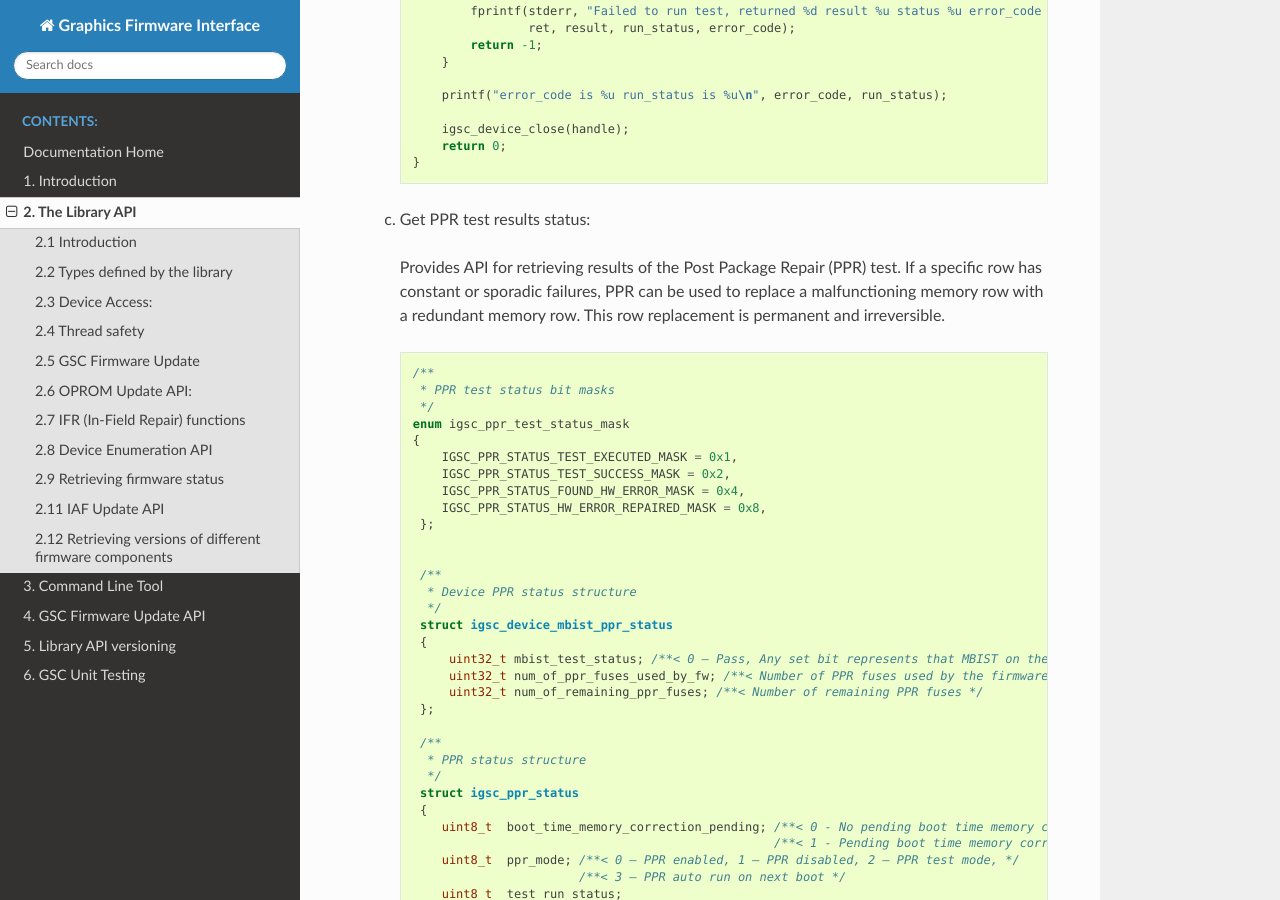
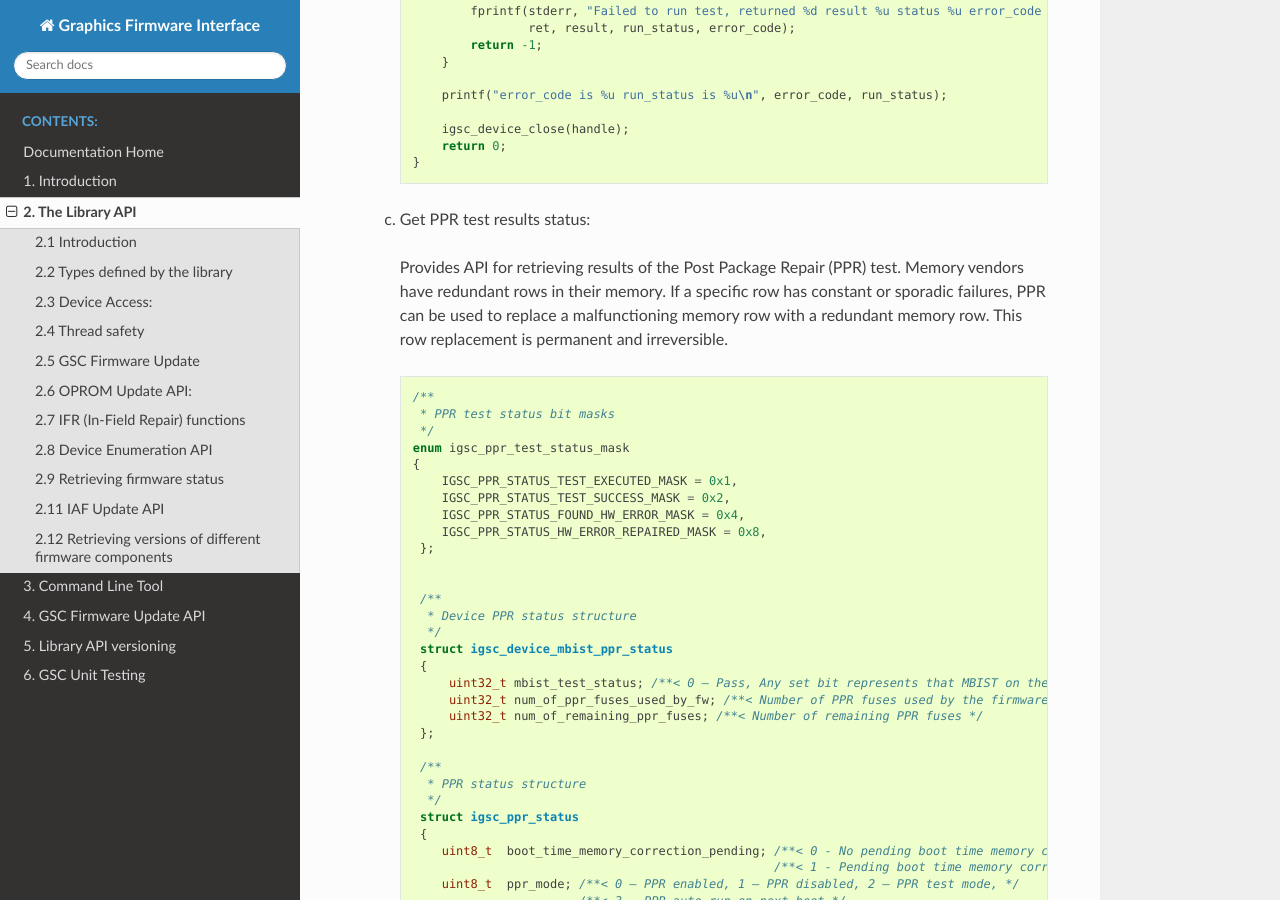
Before and after one commit to intel/igsc, a Sphinx documentation site: the page built from doc/igsc_api.rst, in a window 1280 px wide and 900 px high, scrolled down 12169 px. Built offline with Sphinx 7.4.7 and the Read the Docs theme 3.1.0, drawn with Linux system fonts in a browser that asks for light colours; formulas are drawn with MathJax 3; some of the changed text lies outside the part shown.

Commit message:
igsc: doc: small assorted fixes
Fix wording, format.

Signed-off-by: Alexander Usyskin <alexander.usyskin@intel.com>

```diff
--- a/doc/igsc_api.rst
+++ b/doc/igsc_api.rst
@@ -362,7 +362,7 @@ The structure represents the device firmware version.
     **Version comparison logic is**
 
 
-.. code-block:: c
+  .. code-block:: c
 
     if ((Image major version != Device major version) &&
         (Device Major version != 0)):
@@ -699,8 +699,9 @@ which holds paring state of the OPROM image information.
   c. Get PPR test results status:
 
     Provides API for retrieving results of the Post Package Repair (PPR) test.
-    If a specific row has constant or sporadic failures, PPR can be used to
-    replace a malfunctioning memory row with a redundant memory row.
+    Memory vendors have redundant rows in their memory. If a specific row has
+    constant or sporadic failures, PPR can be used to replace a malfunctioning
+    memory row with a redundant memory row.
     This row replacement is permanent and irreversible.
 
     .. code-block:: c
```
Also changed, not shown: other parts of doc/igsc_api.rst (+2 -2 lines).
